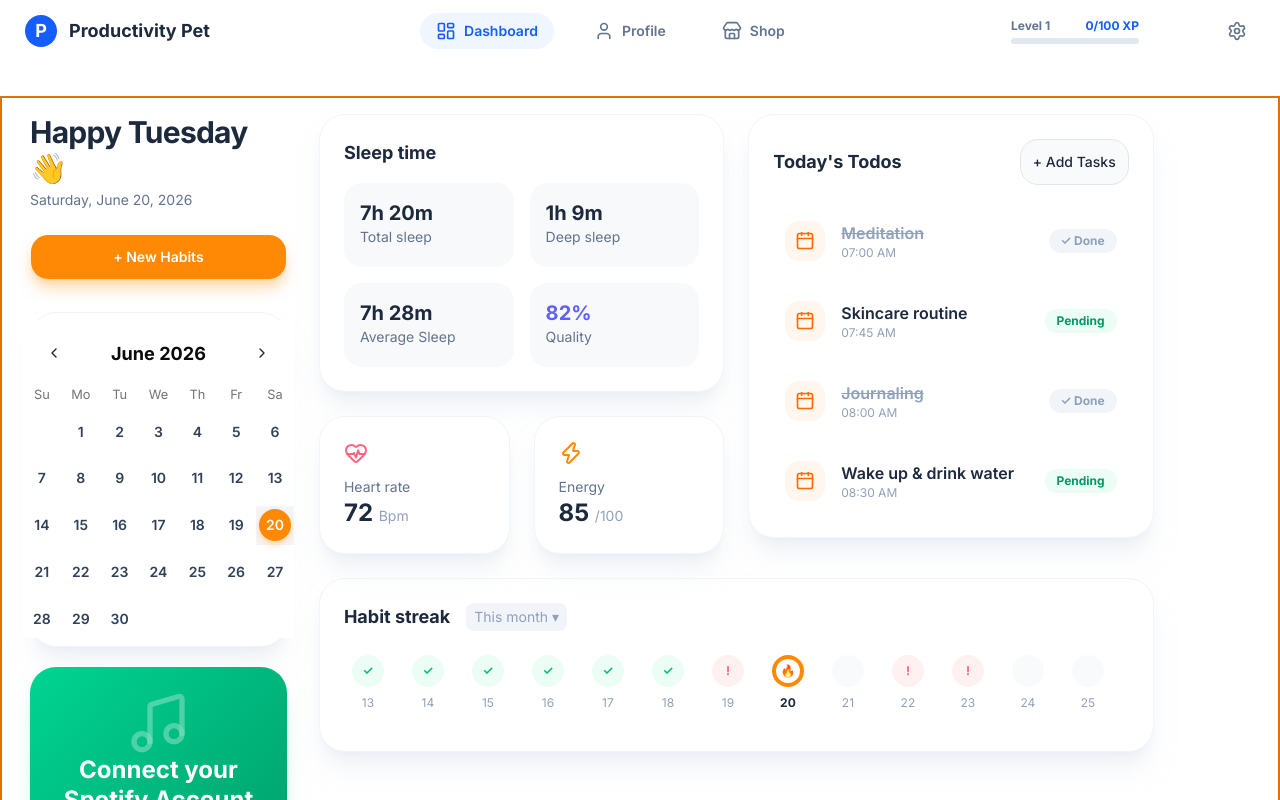
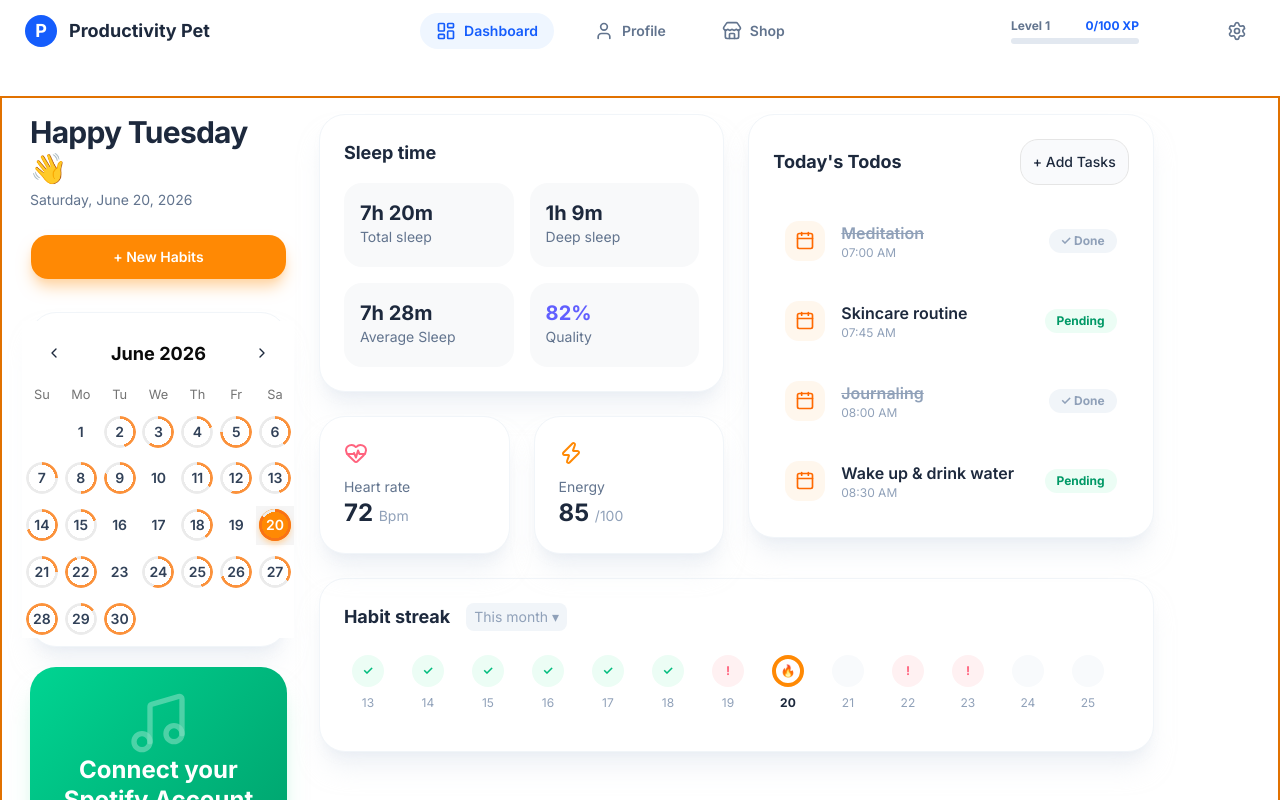
Before and after one commit to Shreyansh-90/productivity-pet, a Next.js app: page /dashboard in a window 1280 px wide. Built offline with nearby package versions, Linux system fonts and the light colour scheme.

Commit message:
added completion status ring on calendar. now focusing on the profile section ui

```diff
--- a/app/(protected)/dashboard/page.tsx
+++ b/app/(protected)/dashboard/page.tsx
@@ -1,7 +1,7 @@
 'use client';
 
-import React, { useState, useEffect } from 'react';
-import { CheckCircle2, Circle, Flame, Calendar as CalendarIcon, HeartPulse, Zap, Music, Link } from 'lucide-react';
+import React, { useState } from 'react';
+import { CheckCircle2, Circle, Calendar as CalendarIcon, HeartPulse, Zap } from 'lucide-react';
 import { Calendar } from '@/components/shadcnUI/calendar';
 import { Button } from '@/components/shadcnUI/button';
 import Spotify from '@/components/spotify';
@@ -14,23 +14,49 @@ const dailyHabits = [
   { id: 4, title: "Wake up & drink water", completed: false, time: "08:30 AM" },
 ];
 
+const dayCompletionMap: Record<number, number> = {
+  1: 0,
+  2: 45,
+  3: 60,
+  4: 20,
+  5: 75,
+  6: 40,
+  7: 25,
+  8: 50,
+  9: 80,
+  10: 0,
+  11: 35,
+  12: 55,
+  13: 45,
+  14: 70,
+  15: 20,
+  16: 0,
+  17: 0,
+  18: 40,
+  19: 0,
+  20: 85,
+  21: 25,
+  22: 95,
+  23: 0,
+  24: 55,
+  25: 45,
+  26: 70,
+  27: 35,
+  28: 100,
+  29: 15,
+  30: 100,
+  31: 10,
+};
+
 export default function DashboardLayout() {
   // State to track which date is currently being hovered/clicked
   const [activeDate, setActiveDate] = useState<Date | null>(null);
-
-  const [formattedDate, setFormattedDate] = useState<string>('');
-
-  useEffect(() => {
-    const today = new Date();
-    const options: Intl.DateTimeFormatOptions = {
-      weekday: 'long',
-      day: 'numeric',
-      month: 'long',
-      year: 'numeric',
-    };
-
-    setFormattedDate(today.toLocaleDateString('en-US', options));
-  }, []);
+  const formattedDate = new Date().toLocaleDateString('en-US', {
+    weekday: 'long',
+    day: 'numeric',
+    month: 'long',
+    year: 'numeric',
+  });
 
   return (
     <div className="min-h-screen border-2 border-amber-600 bg-white p-4 font-sans text-slate-800">
@@ -62,7 +88,11 @@ export default function DashboardLayout() {
               components={{
                 DayButton: ({ day, modifiers, ...buttonProps }) => {
                   const dateInfo = day.date;
+                  const completion = dayCompletionMap[dateInfo.getDate()] ?? 0;
                   const isHovered = activeDate?.getTime() === dateInfo.getTime();
+                  const completionColor = modifiers.today
+                    ? "#f97316"
+                    : "#fb923c";
 
                   return (
                     <div
@@ -73,24 +103,43 @@ export default function DashboardLayout() {
                     >
                       <button
                         {...buttonProps}
-                        className={`w-8 h-8 rounded-full flex items-center justify-center text-sm font-semibold transition-all ${
+                        className={`relative w-8 h-8 rounded-full flex items-center justify-center text-sm font-semibold transition-all ${
                           modifiers.today
-                            ? 'bg-orange-400 text-white shadow-md shadow-orange-200'
-                            : 'hover:bg-orange-50 text-slate-700'
+                            ? "bg-orange-400 text-white shadow-md shadow-orange-200"
+                            : "hover:bg-orange-50 text-slate-700"
                         }`}
                       >
-                        {dateInfo.getDate()}
+                        {completion > 0 && (
+                          <span
+                            className="pointer-events-none absolute inset-0 rounded-full"
+                            style={{
+                              background: `conic-gradient(${completionColor} ${completion}%, #ebebeb ${completion}% 100%)`,
+                              WebkitMask:
+                                "radial-gradient(farthest-side, transparent calc(100% - 2.5px), #000 0)",
+                              mask: "radial-gradient(farthest-side, transparent calc(100% - 3px), #000 0)",
+                            }}
+                          />
+                        )}
+                        <span className="relative z-10">
+                          {dateInfo.getDate()}
+                        </span>
                       </button>
 
                       {/* ✨ THE HOVER POPOVER ✨ */}
                       {isHovered && (
                         <div className="absolute top-10 left-1/2 -translate-x-1/2 w-64 bg-white rounded-2xl shadow-2xl shadow-slate-200 border border-slate-100 p-4 z-50 animate-in fade-in zoom-in duration-200">
                           <h4 className="font-bold text-slate-800 mb-3 text-left">
-                            {dateInfo.toLocaleDateString('en-US', { month: 'short' })} {dateInfo.getDate()}
+                            {dateInfo.toLocaleDateString("en-US", {
+                              month: "short",
+                            })}{" "}
+                            {dateInfo.getDate()}
                           </h4>
                           <div className="space-y-3">
-                            {dailyHabits.map(habit => (
-                              <div key={habit.id} className="flex items-center justify-between group text-left">
+                            {dailyHabits.map((habit) => (
+                              <div
+                                key={habit.id}
+                                className="flex items-center justify-between group text-left"
+                              >
                                 <div className="flex items-center gap-3">
                                   {habit.completed ? (
                                     <CheckCircle2 className="w-4 h-4 text-emerald-500 shrink-0" />
@@ -98,10 +147,14 @@ export default function DashboardLayout() {
                                     <Circle className="w-4 h-4 text-slate-300 shrink-0" />
                                   )}
                                   <div className="flex flex-col">
-                                    <span className={`text-sm font-medium ${habit.completed ? 'text-slate-400 line-through' : 'text-slate-700'}`}>
+                                    <span
+                                      className={`text-sm font-medium ${habit.completed ? "text-slate-400 line-through" : "text-slate-700"}`}
+                                    >
                                       {habit.title}
                                     </span>
-                                    <span className="text-[10px] text-slate-400">{habit.time}</span>
+                                    <span className="text-[10px] text-slate-400">
+                                      {habit.time}
+                                    </span>
                                   </div>
                                 </div>
                               </div>
@@ -175,7 +228,7 @@ export default function DashboardLayout() {
               {/* Task List */}
               <div className="bg-white p-6 rounded-4xl shadow-xl shadow-slate-200/50 border border-slate-100">
                 <div className="flex justify-between items-center mb-6">
-                  <h3 className="font-bold text-lg">Today's Todos</h3>
+                  <h3 className="font-bold text-lg">Today&apos;s Todos</h3>
                   <Button variant='outline' className='bg-slate-400/5 rounded-2xl'>
                     + Add Tasks
                   </Button>
--- a/store/usePetStore.ts
+++ b/store/usePetStore.ts
@@ -43,7 +43,13 @@ export const usePetStore = create<PetStore>()(
         const newXp = state.pet.xp + amount;
         let newEvolutionStage = state.pet.evolutionStage;
 
-        if (newXp >= 100) newEvolutionStage = "Baby Monster";
+        if (newXp === 100) {
+          newEvolutionStage = "Baby Monster";
+          // when xp reaches 100, reset it to 0.
+          setTimeout(() => {
+            set((state) => ({ pet: { ...state.pet, xp: 0 } }));
+          }, 1000); // Reset after 1 second
+        }
         else if (newXp >= 30) newEvolutionStage = "Optimizing according to environment";
 
         return { pet: { ...state.pet, xp: newXp, evolutionStage: newEvolutionStage } };
```
